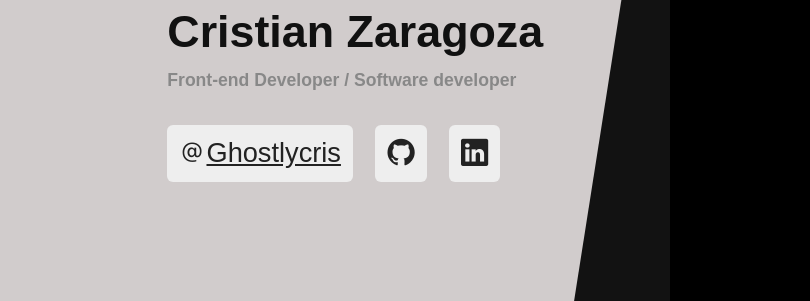
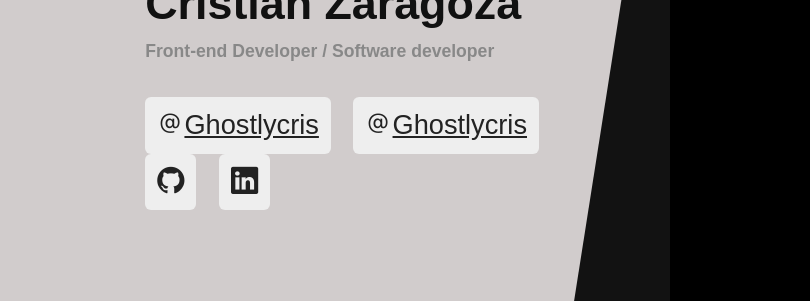
Before and after one commit to GhostlyCris/GhostlyCris.github.io, a plain HTML site: page index.html in a window 1280 px wide. Shown: the part 372-673 px from the top of the page, 0-810 px from the left. Drawn offline with nearby package versions, Linux system fonts and the light colour scheme.

Commit message:
Add files via upload

```diff
--- a/index.html
+++ b/index.html
@@ -244,12 +244,13 @@
     <div class="hero-section">
         <div class="hero-left">
             <div class="hero-content">
-                <img src="cz.png" alt="Logo" class="hero-logo" />
+                <img src="CZ.png" alt="Logo" class="hero-logo" />
                 <p class="hero-hi">Hi, I am</p>
                 <h1 class="hero-name">Cristian Zaragoza</h1>
                 <p class="hero-title">Front-end Developer / Software developer</p>
                 <div class="hero-socials">
-                    <a href="#"><i class="bi bi-at"></i>Ghostlycris</a>
+                    <a href="https://www.youtube.com/@ghostlycris8577" target="_blank"><i class="bi bi-at"></i>Ghostlycris</a>
+                    <a href="https://www.twitch.tv/@ghostlycris" target="_blank"><i class="bi bi-at"></i>Ghostlycris</a>
                     <a href="https://github.com/Ghostlycris" target="_blank"><i class="bi bi-github"></i></a>
                     <a href="https://linkedin.com/in/cristian-z-769361165" target="_blank"><i class="bi bi-linkedin"></i></a>
                 </div>
```
